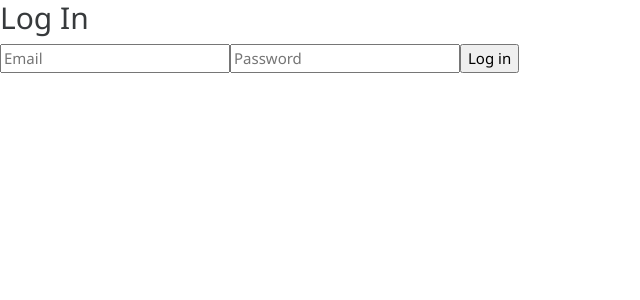
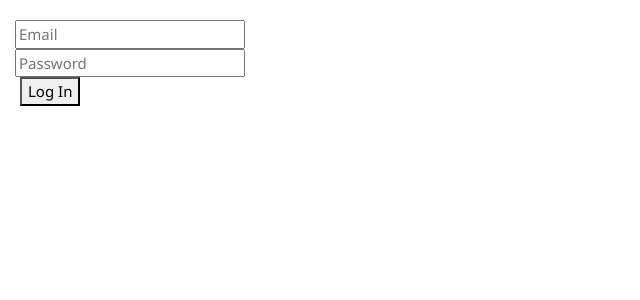
Before and after one commit to lakovicj/vivify-imdb-frontend, a React (Create React App) app: page /login in a window 1280 px wide. Shown: the top 300 px of the page, without its empty margins (0-640 px from the left). Built offline with nearby package versions, Linux system fonts and the light colour scheme.

Commit message:
Login validation - comments removed

```diff
--- a/src/containers/auth/Login.js
+++ b/src/containers/auth/Login.js
@@ -7,34 +7,14 @@ import { loginSchema } from '../forms/validation/authSchemas';
 
 class Login extends Component {
 
-  state = {
-    email: '',
-    password: ''
-  };
-
-  handleInputChange = field => event => this.setState({ [field]: event.target.value });
-
-  submit = event => {
-    event.preventDefault();
-
-    let logInData = {
-      email: this.state.email,
-      password: this.state.password
-    };
-    this.props.logIn(logInData);
-  };
-
-
-  /*
   submit = (credentials, setSubmitting) => {
     this.props.logIn(credentials);
     setSubmitting(false);
   }
-  */
 
   render() {
     return (
-      /*
+
       <div>
         <Formik
           initialValues={{
@@ -62,26 +42,7 @@ class Login extends Component {
           )}
         </Formik>
       </div>
-      */
-      <div>
-        <form onSubmit={this.submit}>
-          <h2>Log In</h2>
-          <input
-            type="text"
-            placeholder="Email"
-            value={this.state.email}
-            onChange={this.handleInputChange('email')}
-          />
-          <input
-            type="password"
-            placeholder="Password"
-            value={this.state.password}
-            onChange={this.handleInputChange('password')}
-          />
-          <input type="submit" value="Log in" />
-          {this.props.loginError && <p>Login error</p>}
-        </form>
-      </div>
+
 
     );
   }
```
